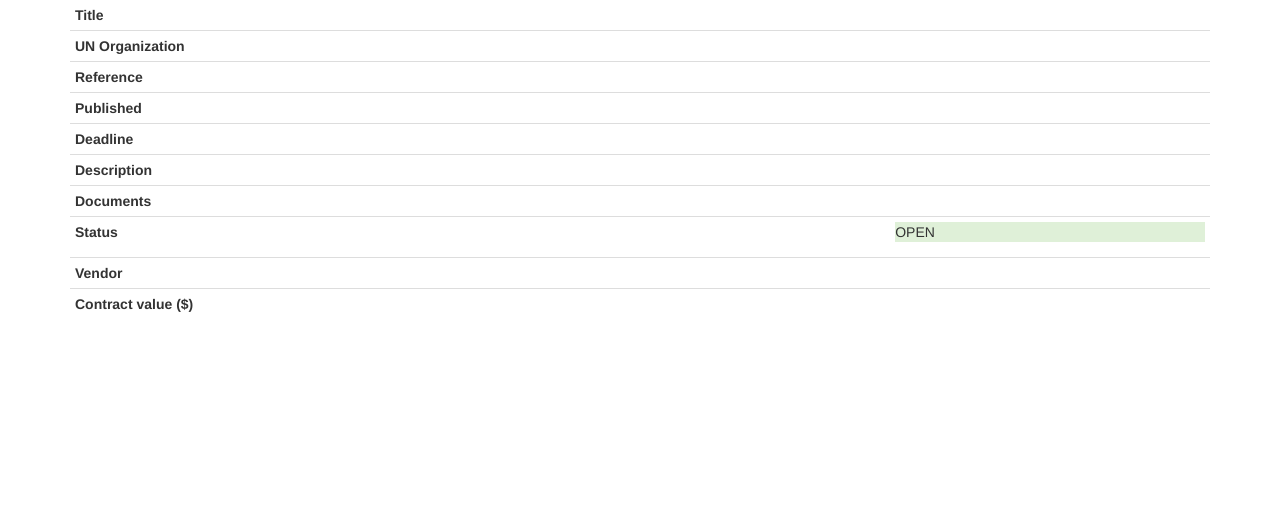
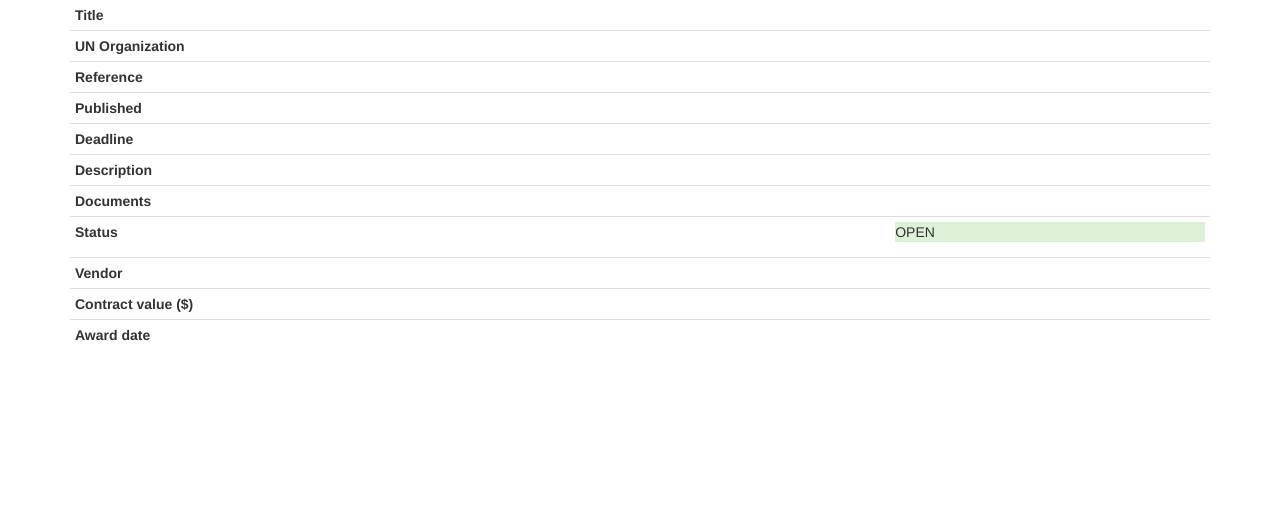
Before and after one commit to eaudeweb/edw-scratch, a Python web app: template scratch/templates/tender.html in a window 1280 px wide. Shown: the part 113-622 px from the top of the page. Run offline with Jinja, Linux system fonts and the light colour scheme; the template is opened without the code that fills it, so the values that code supplies are empty; some libraries are stand-ins or nearby versions.

Commit message:
templates: add award date for tender template

```diff
--- a/scratch/templates/tender.html
+++ b/scratch/templates/tender.html
@@ -55,6 +55,10 @@
       <th>Contract value ($)</th>
       <td>{% if tender.winner %}{{ tender.winner.0.value }}{% endif %}</td>
     </tr>
+    <tr>
+      <th>Award date</th>
+      <td>{% if tender.winner %}{{ tender.winner.0.award_date }}{% endif %}</td>
+    </tr>
   </table>
 
 {% endblock %}
```
